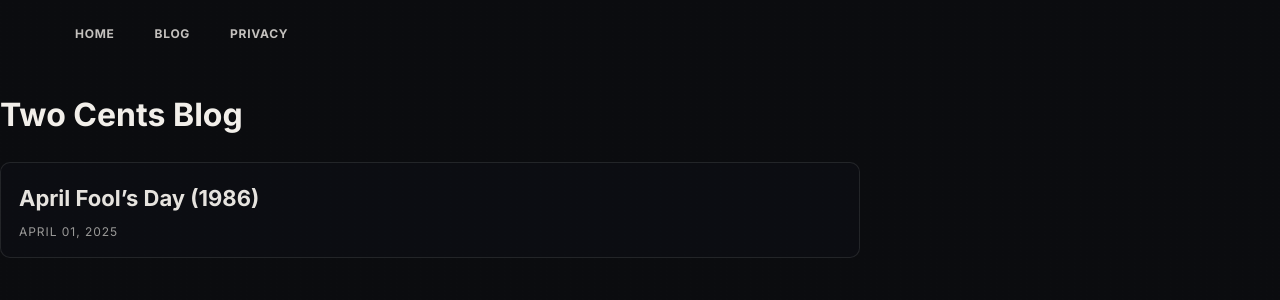
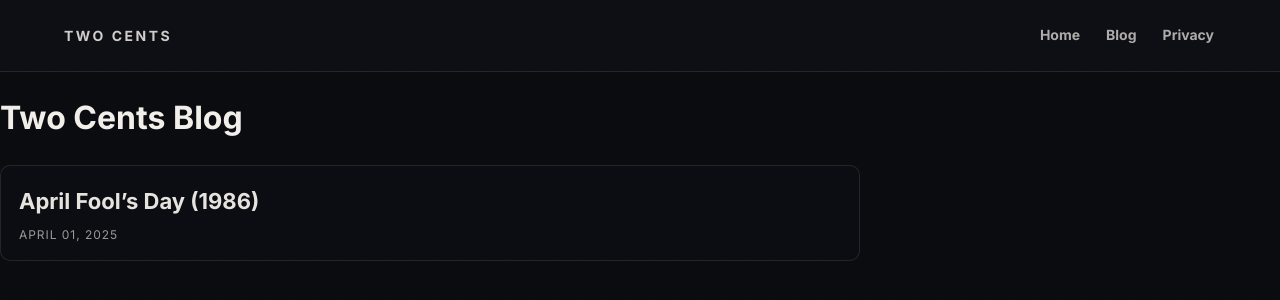
Before and after one commit to talonbuccola-cloud/two-cents-podcast, a Jekyll site: the page built from blog/index.md, in a window 1280 px wide. Shown: the top 300 px of the page. Built offline with Jekyll 4.4.1, drawn with Linux system fonts in a browser that asks for light colours.

Commit message:
Update default.html

```diff
--- a/_layouts/default.html
+++ b/_layouts/default.html
@@ -600,44 +600,67 @@
   text-transform:uppercase;
   color: rgba(242,239,234,.62);
 }
-  /* NAV */
-.site-nav{
+/* TOP NAV (match Home vibe) */
+.topbar{
+  position: relative;
+  z-index: 10;
+  background: rgba(17,19,26,.55);
+  border-bottom: 1px solid rgba(242,239,234,.10);
+}
+
+.topbar-inner{
   max-width: 1200px;
   margin: 0 auto;
-  padding: 16px 24px;
+  padding: 18px 24px;
   display:flex;
+  align-items:center;
+  justify-content:space-between;
   gap: 18px;
-  justify-content:flex-start;
+}
+
+.brand{
+  font-weight: 800;
+  letter-spacing: .18em;
+  text-transform: uppercase;
+  font-size: 14px;
+  color: rgba(242,239,234,.85);
+}
+
+.site-nav{
+  display:flex;
+  gap: 22px;
   align-items:center;
+  justify-content:flex-end;
 }
 
 .site-nav a{
   text-decoration:none;
-  color: rgba(242,239,234,.80);
+  color: rgba(242,239,234,.70);
   font-weight: 700;
-  letter-spacing:.06em;
-  text-transform:uppercase;
-  font-size: 12px;
-  padding: 8px 10px;
-  border-radius: 999px;
-  border: 1px solid transparent;
-  transition: background .15s ease, border-color .15s ease, color .15s ease;
+  font-size: 14px;
+  padding: 6px 2px;
+  border-bottom: 1px solid transparent;
+  transition: color .15s ease, border-bottom-color .15s ease;
 }
 
 .site-nav a:hover{
-  color: rgba(242,239,234,.95);
-  border-color: rgba(179,18,29,.55);
-  background: rgba(179,18,29,.12);
+  color: rgba(242,239,234,.92);
+  border-bottom-color: rgba(179,18,29,.55);
 }
   </style>
 </head>
 
 <body>
- <nav class="site-nav">
-  <a href="/">Home</a>
-  <a href="/blog/">Blog</a>
-  <a href="/privacy.html">Privacy</a>
-</nav>
+<header class="topbar">
+  <div class="topbar-inner">
+    <div class="brand">TWO CENTS</div>
+    <nav class="site-nav">
+      <a href="/">Home</a>
+      <a href="/blog/">Blog</a>
+      <a href="/privacy.html">Privacy</a>
+    </nav>
+  </div>
+</header>
   <div class="wrap">
 
     {{ content }}
```
